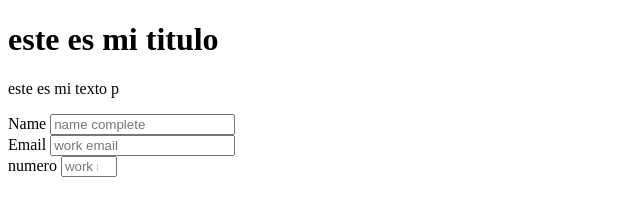
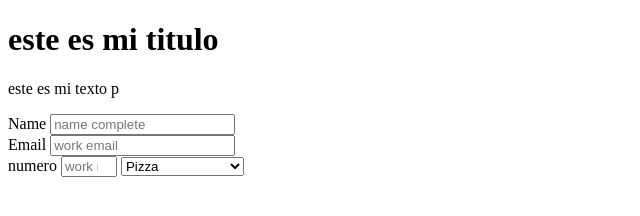
Before and after one commit to mariaselena/Formulario-de-encuesta-, a plain HTML site: page index.html in a window 1280 px wide. Shown: the whole page, without its empty margins (0-640 px from the left). Drawn offline with Linux system fonts and the light colour scheme.

Commit message:
add feature: dropdawn

```diff
--- a/index.html
+++ b/index.html
@@ -14,6 +14,11 @@
       <input id="email" type="email"placeholder="work email"></br>
       <label id="number-label">numero</label>
       <input id="number" type="number" placeholder="work number" min="5" max="10">
+      <select id="dropdown">
+      <option value="pizza"> Pizza</option>
+      <option value="nachos">Nachos</option>
+      <option value="papas-supremas">Papas supremas</option>
+      </select>
 
 
 
```
